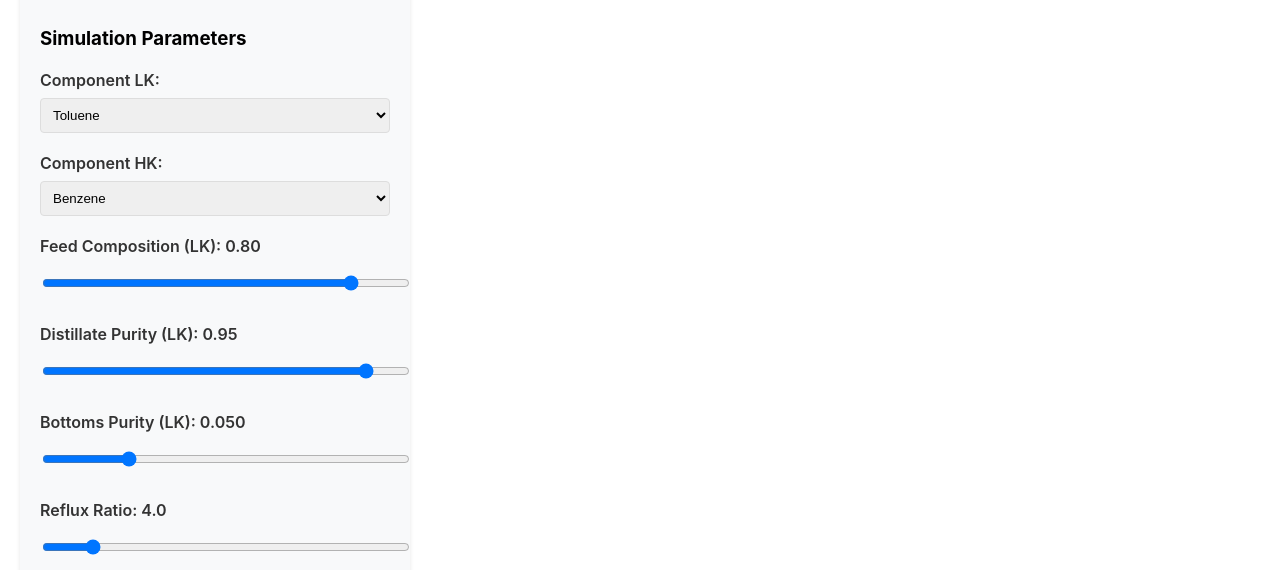
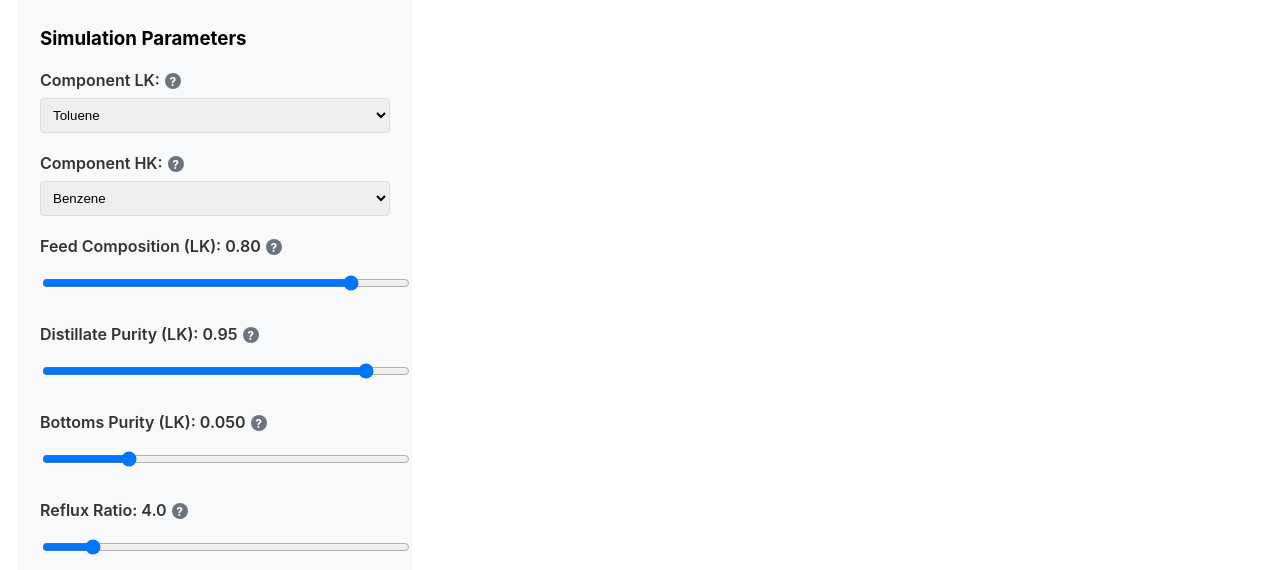
Before and after one commit to lsiver/swa3_project, a React (Create React App) app in the folder frontend/chem_sim_frontend/: page / in a window 1280 px wide. Shown: the part 154-724 px from the top of the page. Built offline with nearby package versions, Linux system fonts and the light colour scheme.

Commit message:
updated .js portion of tooltips

```diff
--- a/frontend/chem_sim_frontend/src/App.js
+++ b/frontend/chem_sim_frontend/src/App.js
@@ -20,6 +20,13 @@ const API_BASE_URL = process.env.NODE_ENV === 'production'
   const [results, setResults] = useState(null);
   const [loading, setLoading] = useState(false);
   const [error, setError] = useState(null);
+
+  const Tooltip = ({ text }) => (
+    <span className="tooltip-container">
+      <span className="tooltip-icon">?</span>
+      <span className="tooltip-text">{text}</span>
+    </span>
+  );
 
     const runSimulation = async () => {
     setLoading(true);
@@ -169,7 +176,10 @@ const createPlotlyTraces = () => {
           <h3>Simulation Parameters</h3>
 
           <div className="parameter">
-            <label>Component LK:</label>
+            <label>
+              Component LK:
+              <Tooltip text="Light Key component - The more volatile component that separates at the top" />
+            </label>
             <select
               value={parameters.component_a}
               onChange={(e) => setParameters({...parameters, component_a: e.target.value})}
@@ -187,7 +197,10 @@ const createPlotlyTraces = () => {
           </div>
 
           <div className="parameter">
-            <label>Component HK:</label>
+            <label>
+              Component HK:
+              <Tooltip text="Heavy Key component - the less volatile component that is concentrated at the bottom"/>
+            </label>
             <select
               value={parameters.component_b}
               onChange={(e) => setParameters({...parameters, component_b: e.target.value})}
@@ -205,7 +218,10 @@ const createPlotlyTraces = () => {
           </div>
 
           <div className="parameter">
-            <label>Feed Composition (LK): {parameters.feed_composition.toFixed(2)}</label>
+            <label>
+              Feed Composition (LK): {parameters.feed_composition.toFixed(2)}
+              <Tooltip text="Mole fraction of the LK component in the feed stream (0-1)" />
+            </label>
             <input
               type="range"
               min="0.1"
@@ -220,7 +236,10 @@ const createPlotlyTraces = () => {
           </div>
 
           <div className="parameter">
-            <label>Distillate Purity (LK): {parameters.distillate_purity.toFixed(2)}</label>
+            <label>
+              Distillate Purity (LK): {parameters.distillate_purity.toFixed(2)}
+              <Tooltip text="Desired mole fraction of the LK component in the overhead product. Will be equal to this number" />
+            </label>
             <input
               type="range"
               min="0.50"
@@ -235,7 +254,10 @@ const createPlotlyTraces = () => {
           </div>
 
           <div className="parameter">
-            <label>Bottoms Purity (LK): {parameters.bottoms_purity.toFixed(3)}</label>
+            <label>
+              Bottoms Purity (LK): {parameters.bottoms_purity.toFixed(3)}
+              <Tooltip text="Desired mole fraction of the LK component in the bottom product. Will be less than or equal to this number" />
+            </label>
             <input
               type="range"
               min="0.01"
@@ -250,7 +272,10 @@ const createPlotlyTraces = () => {
           </div>
 
           <div className="parameter">
-            <label>Reflux Ratio: {parameters.reflux_ratio.toFixed(1)}</label>
+            <label>
+              Reflux Ratio: {parameters.reflux_ratio.toFixed(1)}
+              <Tooltip text="Reflux ratio of the tower. Ratio of liquid returned to the tower over the distillate product" />
+            </label>
             <input
               type="range"
               min="1.1"
```
